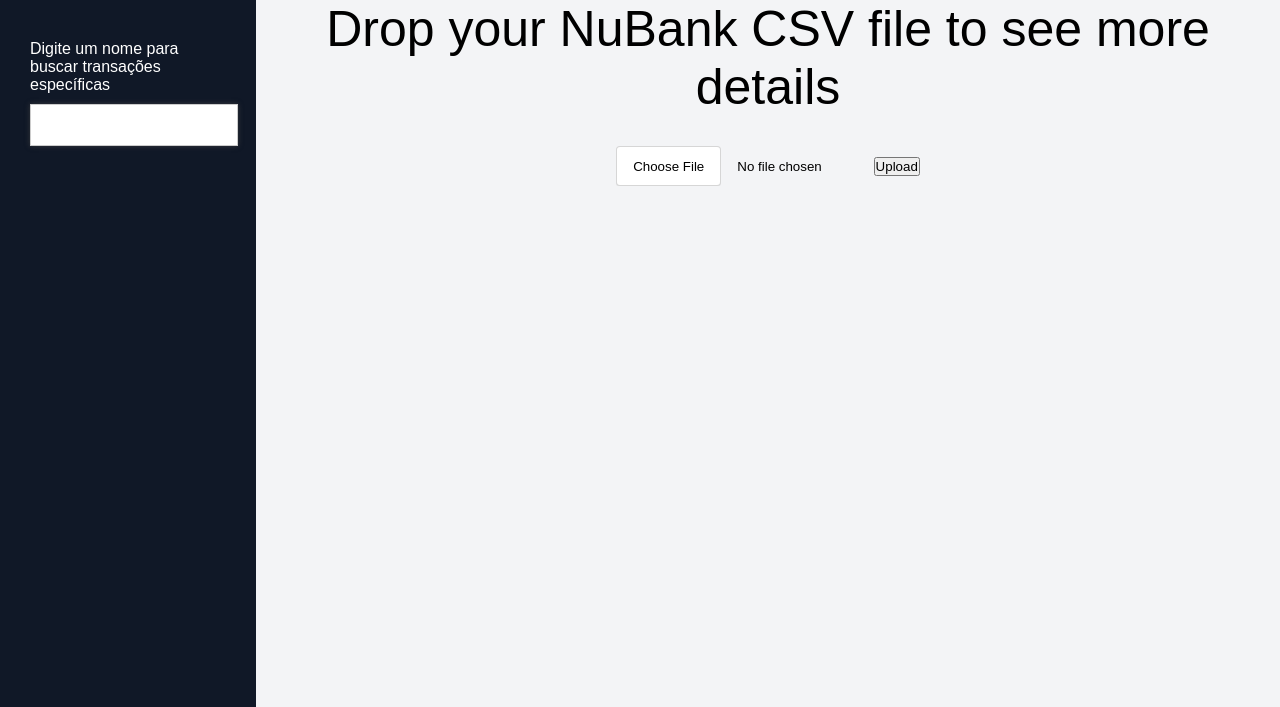
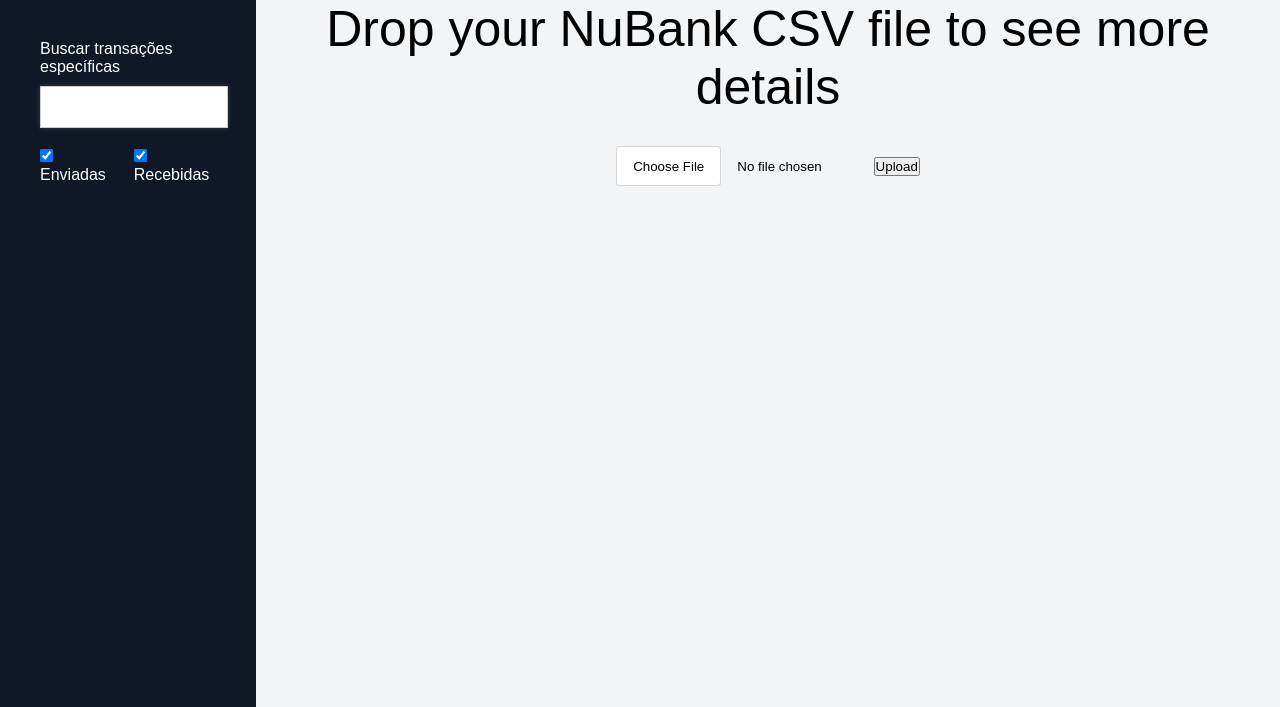
Before and after one commit to LairesPereira/csv_web_app, a Django app: page / in a window 1280 px wide. Shown: the part 113-820 px from the top of the page. Run offline with Django 4.2, Linux system fonts and the light colour scheme; some libraries are stand-ins or nearby versions.

Commit message:
passing checkbox values by query params working

```diff
--- a/csvapp/handdle_upload.py
+++ b/csvapp/handdle_upload.py
@@ -3,6 +3,9 @@
 user_file = []
 css_class = 'comicGreen'
 
+test_file = {
+        'myfile': '/Users/Dev/Documents/10_nubank_outubro_2023.csv'
+}
 # IMPORTANT
 # Always create and use a copy of original df stored in user_file
 def handle_uploaded_file(file):
@@ -19,3 +22,7 @@
         if new.empty:
                 return 'empty'
         return new.to_html(classes=css_class)
+
+
+
+# handle_uploaded_file(test_file)
--- a/csvapp/static/csvapp/css/filters.css
+++ b/csvapp/static/csvapp/css/filters.css
@@ -18,6 +18,7 @@
 }
 
 .input-filters {
+    margin-top: 1rem;
     height: 3rem;
     width: 100%;
     padding: 5px;
@@ -36,6 +37,23 @@
     outline: none;
 }
 
+.checkbox_area {
+  display: flex;
+  margin: 2rem auto;
+  margin-top: 0;
+}
+
+.send_or_recived_input_filters_description {
+  color: #FFFFFF;
+}
+
+.individual_checkbox_area {
+  margin: 1rem;
+}
+
+.individual_input_text_area {
+  margin: 1rem;
+}
 
 /* file upload button */
 input[type="file"]::file-selector-button {
--- a/csvapp/static/csvapp/css/table.css
+++ b/csvapp/static/csvapp/css/table.css
@@ -9,7 +9,7 @@
 .main-table-container {
     max-height: 50rem;
     overflow: scroll;
-    margin: 0 auto;
+    margin: 3rem;
 }
 
 .main-table-container::-webkit-scrollbar {
--- a/csvapp/static/csvapp/js/name_to_filter.js
+++ b/csvapp/static/csvapp/js/name_to_filter.js
@@ -1,5 +1,9 @@
 function name_to_filter() {
-    fetch("name_to_filter/?description_filter=" + document.getElementById('name_to_filter_input').value.toLowerCase())
+    input_value = document.getElementById('name_to_filter_input').value.toLowerCase()
+    send_checkbox = document.getElementById('send_checkbox').checked
+    recived_checkbox = document.getElementById('recived_checkbox').checked
+
+    fetch(`name_to_filter/?description_filter=${input_value}&send_checkbox=${send_checkbox}&recived_checkbox=${recived_checkbox}`)
     .then((response) => response.json())
     .then((data) => {
         document.getElementById('filtered_table_title').innerHTML =
--- a/csvapp/templates/partials/side.html
+++ b/csvapp/templates/partials/side.html
@@ -1,7 +1,21 @@
 {% load static %}
+
 <div class="side-section">
     <div class="main-filters-containers">
-        <span class="filter-title">Digite um nome para buscar transações específicas</span>
-        <input type="text" name="name_to_filter" class="input-filters" id="name_to_filter_input" onchange="name_to_filter()">
+        <div class="individual_input_text_area">
+            <span class="filter-title">Buscar transações específicas</span>
+            <input type="text" name="name_to_filter" class="input-filters" id="name_to_filter_input" onchange="name_to_filter()">
+        </div>
+        <div class="checkbox_area">
+            <div class="individual_checkbox_area">
+                <input type="checkbox" name="send_or_recived" class="send_or_recived_input_filters" id="send_checkbox" checked>
+                <label for="send_or_recived_input" class="send_or_recived_input_filters_description">Enviadas</label>
+            </div>
+            <div class="individual_checkbox_area">
+                <input type="checkbox" name="send_or_recived" class="send_or_recived_input_filters" id="recived_checkbox" checked>
+                <label for="send_or_recived_input" class="send_or_recived_input_filters_description">Recebidas</label>
+            </div>
+        </div>
     </div>
+
 </div>
--- a/csvapp/views.py
+++ b/csvapp/views.py
@@ -4,6 +4,7 @@
 from .handdle_upload import handle_uploaded_file, read_strict
 
 def name_to_filter(request):
+        print(request.GET.get('send_checkbox'))
         filtered_table = read_strict(request.GET.get('description_filter'))
         if filtered_table == 'empty':
               return JsonResponse({ 'filtered_table': 'Nenhuma transação encontrada'})
```
